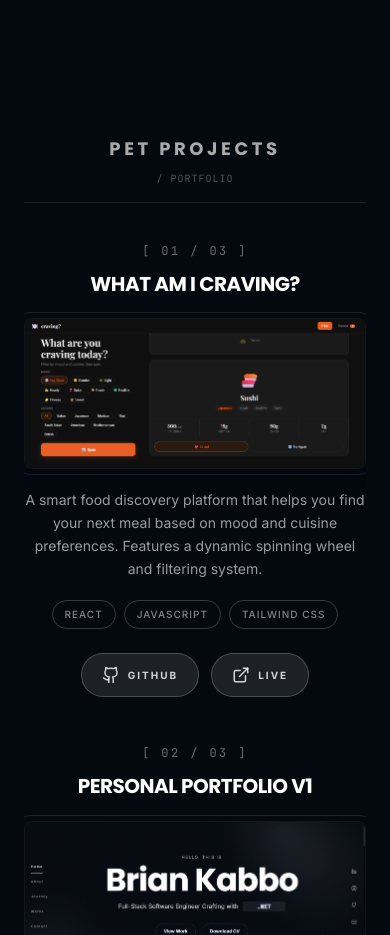
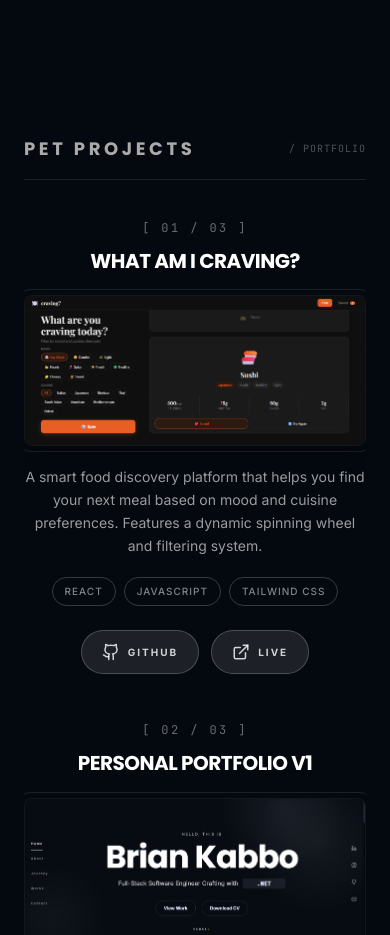
Before and after one commit to Charan951/protfilo, a React (Vite) app in the folder Brian Kabbo Sarker/: page / in a window 390 px wide. Shown: the part 3960-4895 px from the top of the page. Built offline with nearby package versions, Linux system fonts and the light colour scheme.

Commit message:
refactor: refine Showcase section layout with improved flex properties for better responsiveness and visual clarity

```diff
--- a/Brian Kabbo Sarker/src/sections/Showcase.tsx
+++ b/Brian Kabbo Sarker/src/sections/Showcase.tsx
@@ -238,11 +238,11 @@ const Showcase: React.FC = () => {
 
         {/* Heading */}
         <div className="w-full pb-4 border-b border-white/10">
-          <div className="flex flex-col sm:flex-row items-center justify-center gap-2 sm:gap-4">
-            <h2 className="text-lg sm:text-xl font-bold tracking-[0.2em] sm:tracking-[0.3em] text-[#aaa] uppercase font-poppins">
+          <div className="flex items-center justify-between gap-3 min-w-0">
+            <h2 className="text-lg sm:text-xl font-bold tracking-[0.2em] sm:tracking-[0.3em] text-[#aaa] uppercase font-poppins truncate">
               PET PROJECTS
             </h2>
-            <span className="text-[10px] sm:text-xs text-white/30 tracking-widest uppercase font-mono">
+            <span className="text-[10px] sm:text-xs text-white/30 tracking-widest uppercase font-mono flex-shrink-0">
               / PORTFOLIO
             </span>
           </div>
```
